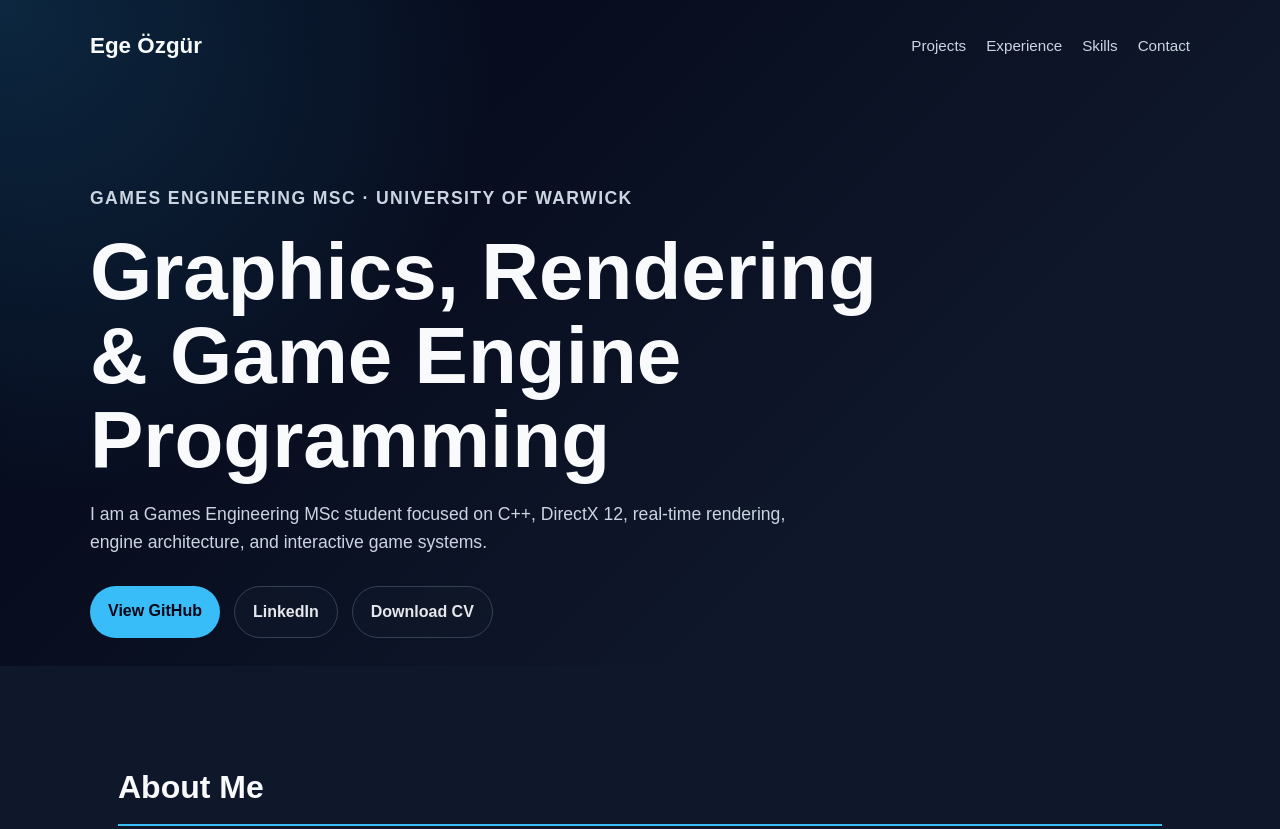
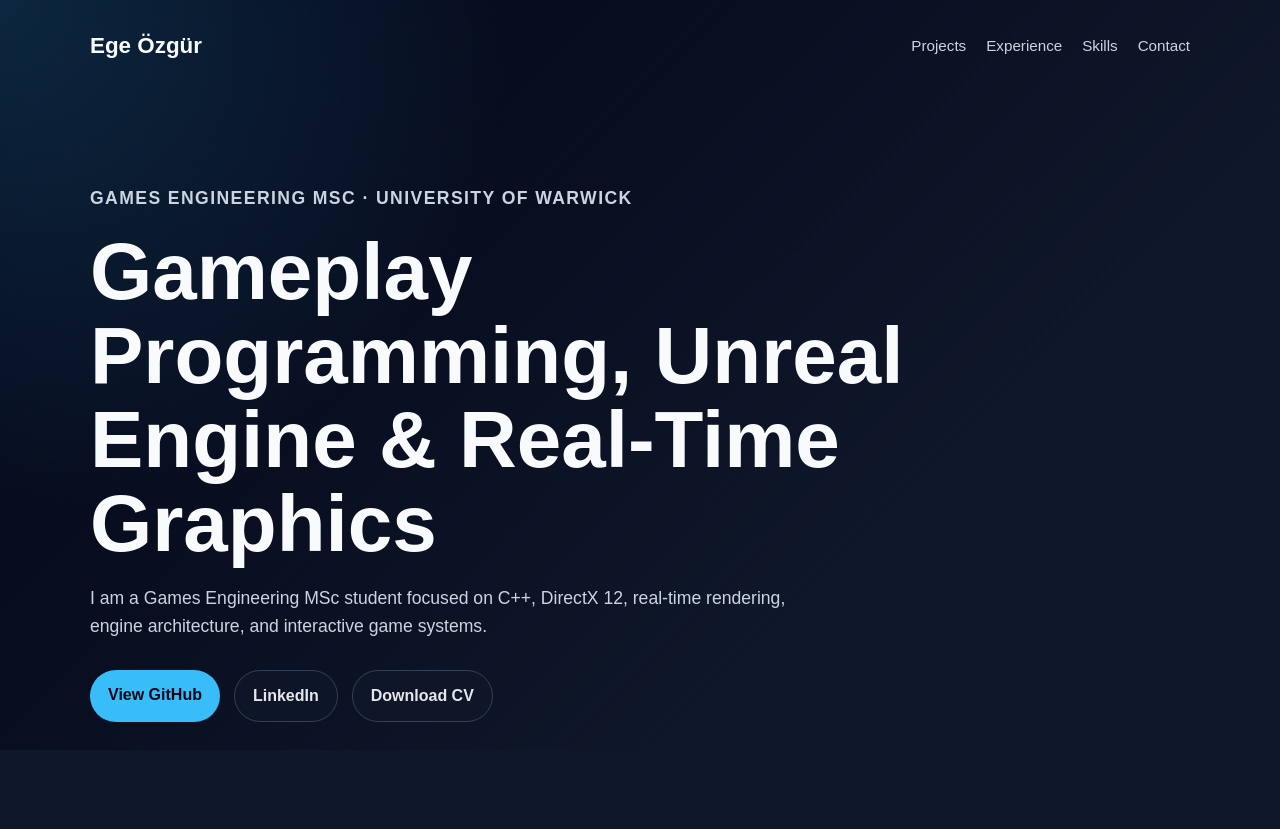
Before and after one commit to ege-ozgur/ege-ozgur.github.io, a plain HTML site: page index.html in a window 1280 px wide. Shown: the top 829 px of the page. Drawn offline with Linux system fonts and the light colour scheme.

Commit message:
Update heading to reflect new focus areas

```diff
--- a/index.html
+++ b/index.html
@@ -21,7 +21,7 @@
 
     <div class="hero-content">
         <p class="eyebrow">Games Engineering MSc · University of Warwick</p>
-        <h2>Graphics, Rendering & Game Engine Programming</h2>
+        <h2>Gameplay Programming, Unreal Engine & Real-Time Graphics</h2>
         <p>
             I am a Games Engineering MSc student focused on C++, DirectX 12,
             real-time rendering, engine architecture, and interactive game systems.
```
